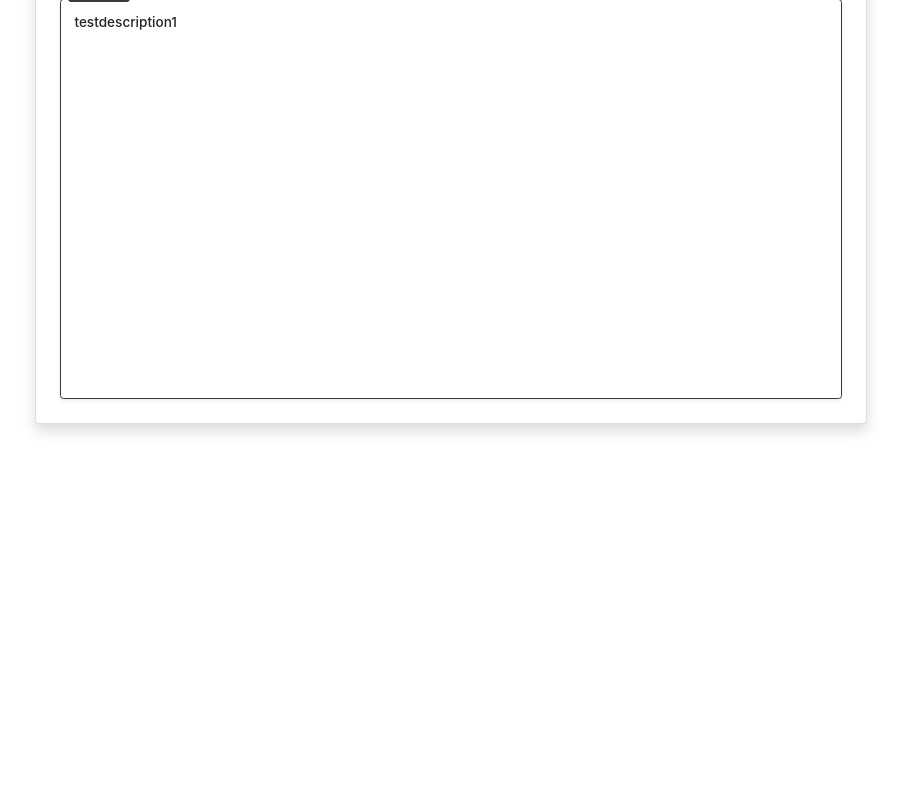
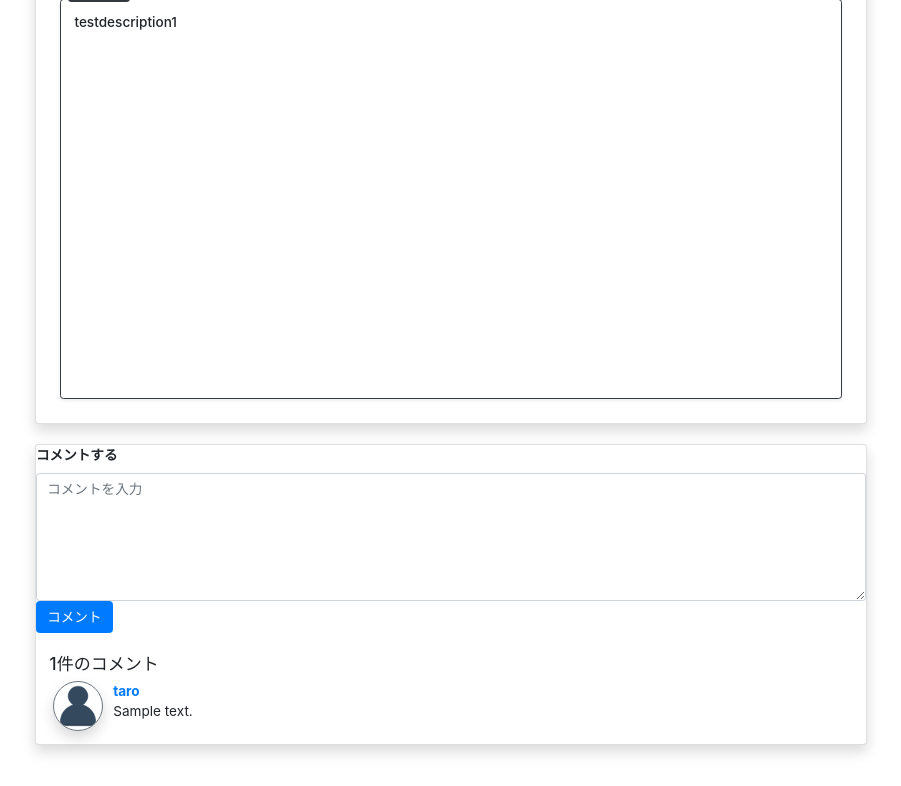
Before and after one commit to s-kawabe/ArtistMining, a Rails app: page /artists/1 in a window 1280 px wide. Shown: the part 1118-1904 px from the top of the page, without its empty margins (189-1090 px from the left). Before the commit the page ends 1552 px from the top, so only its background shows below. Run offline with Rails 7, Linux system fonts and the light colour scheme; data comes from the database, SQL or seed files in the repository; tables that the repository leaves empty hold one stand-in row (values such as "Sample post"); style sheets or scripts are compiled from the project's sources; some libraries are stand-ins or nearby versions.

Commit message:
[add]artist comment function

```diff
--- a/app/assets/stylesheets/artists.scss
+++ b/app/assets/stylesheets/artists.scss
@@ -177,3 +177,7 @@
       height: 400px;
     }
   }
+
+.textarea_ {
+  height: 10vw!important;
+}
--- /dev/null
+++ b/app/assets/stylesheets/comments.scss
@@ -0,0 +1,3 @@
+// Place all the styles related to the comments controller here.
+// They will automatically be included in application.css.
+// You can use Sass (SCSS) here: http://sass-lang.com/
--- a/app/controllers/artists_controller.rb
+++ b/app/controllers/artists_controller.rb
@@ -25,6 +25,8 @@ class ArtistsController < ApplicationController
   def show
     @show_artist = Artist.find(params[:id])
     @up_user = User.find(@show_artist.user_id)
+    # コメント投稿用
+    @comment = Comment.new
   end
 
   def new
--- a/app/controllers/favorites_controller.rb
+++ b/app/controllers/favorites_controller.rb
@@ -1,6 +1,4 @@
 class FavoritesController < ApplicationController
-  # before_action :require_user_logged_in
-  # TODO：ログインしていない場合はどうするか？
 
   before_action :set_artist, only: [:create, :destroy]
 
@@ -17,7 +15,7 @@ class FavoritesController < ApplicationController
   private
 
   def set_artist
-    @artist = Artist.find(params[:artist_id]);
-    @show_artist = Artist.find(params[:artist_id]);
+    @artist = Artist.find(params[:artist_id])
+    @show_artist = Artist.find(params[:artist_id])
   end
 end
--- /dev/null
+++ b/app/helpers/comments_helper.rb
@@ -0,0 +1,2 @@
+module CommentsHelper
+end
--- a/app/models/artist.rb
+++ b/app/models/artist.rb
@@ -14,6 +14,9 @@ class Artist < ApplicationRecord
 
   has_many :favorites, dependent: :destroy
   has_many :favoriters, through: :favorites, source: :user
+
+  has_many :comments, dependent: :destroy
+  has_many :commenters, through: :comments, source: :user
 
   # ヘッダーの検索ボタンを押した時に動作する
   def self.search(name, genre_ids, feeling_ids)
--- /dev/null
+++ b/app/models/comment.rb
@@ -0,0 +1,4 @@
+class Comment < ApplicationRecord
+  belongs_to :user
+  belongs_to :artist
+end
--- a/app/views/artists/show.html.erb
+++ b/app/views/artists/show.html.erb
@@ -57,5 +57,12 @@
         </div>
       </div>
     </div>
+    <div class="card shadow d-inline-block w-100 mt-4">
+      <!-- comments new -->
+      <%= render 'comments/new', artist: @show_artist%>
+      <!-- comments index -->
+      <!-- new comment is display top -->
+      <%= render 'comments/index', { comments: @show_artist.comments.reverse, from_user: @show_artist.commenters.reverse } %>
+    </div>
   </div>
 </div>
--- /dev/null
+++ b/app/views/comments/_index.html.erb
@@ -0,0 +1,14 @@
+<div class="ml-3">
+<h5><%= comments.count %>件のコメント</h5>
+<% comments.zip(from_user) do |comment, user| %>
+  <div class="d-flex align-items-top mb-3">
+    <div class="mr-2">
+      <%= render 'users/user_icon', { user: user, w: 50, h: 50 } %>
+    </div>
+    <div>
+      <div class="font-weight-bold"><%= link_to "#{user.name}", user_path(user) %></div>
+      <div><%= comment.content %></div>
+    </div>
+  </div>
+<% end %>
+</div>
--- /dev/null
+++ b/app/views/comments/_new.html.erb
@@ -0,0 +1,6 @@
+<%= form_with(model: @comment, local: true) do |f| %>
+  <%= f.label :content, "コメントする", class: "font-weight-bold"%>
+  <%= f.text_area :content, class: "form-control textarea_", placeholder: "コメントを入力", required: true %>
+  <%= f.hidden_field :artist_id, value: artist.id %>
+  <%= f.submit 'コメント', class: 'btn btn-primary mb-4'%>
+<% end %>
--- a/config/routes.rb
+++ b/config/routes.rb
@@ -1,4 +1,7 @@
 Rails.application.routes.draw do
+  get 'comments/new'
+  get 'comments/create'
+  get 'new/create'
   get 'favorites/create'
   get 'favorites/destroy'
   root to: 'artists#index'
@@ -15,6 +18,8 @@ Rails.application.routes.draw do
     resources :favorites, only: [:create, :destroy]
   end
 
+  resources :comments, only: [:index, :create, :destroy]
+
   resources :users, only: [:new, :create, :show, :edit, :update] do
     member do
       get :pass, to: 'users#pass'
```
Also changed, not shown: app/controllers/comments_controller.rb (added, +20 -0 lines), app/models/user.rb (+7 -0 lines), db/migrate/20201017090018_create_comments.rb (added, +11 -0 lines), db/schema.rb.
